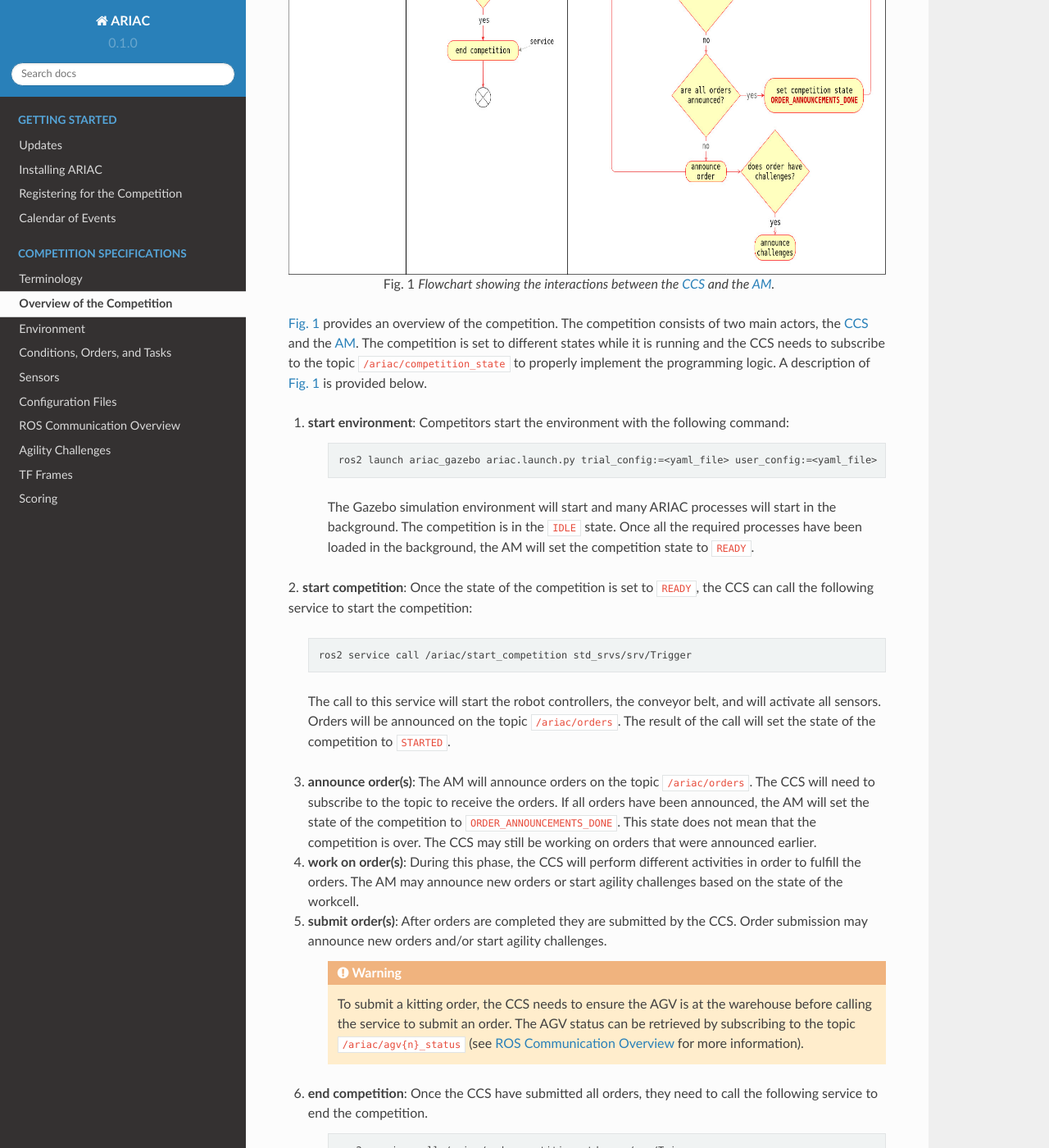
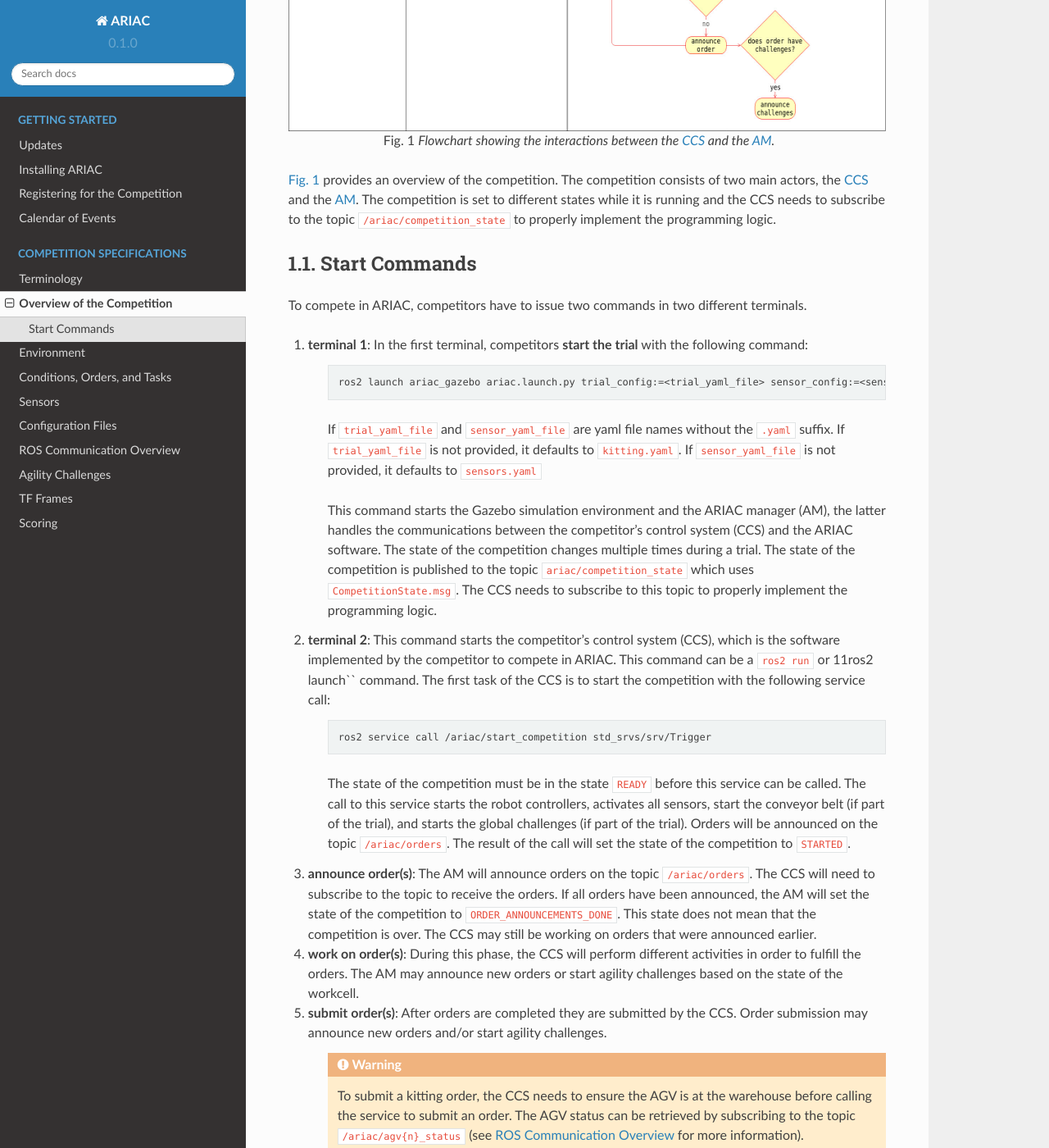
Before and after one commit to usnistgov/ARIAC, a Sphinx documentation site: the page built from docs/competition/overview.rst, in a window 1280 px wide and 1400 px high, scrolled down 875 px. Shown: the whole window at 82% size. Built offline with Sphinx 7.4.7 and the Read the Docs theme 2.0.0, drawn with Linux system fonts in a browser that asks for light colours.

Commit message:
added documentation on the CCS

```diff
--- a/docs/competition/overview.rst
+++ b/docs/competition/overview.rst
@@ -2,7 +2,7 @@ Overview of the Competition
 ===========================
 
 .. figure:: ../images/ARIAC2023Flowchart.jpg
-   :scale: 60 %
+   :scale: 50 %
    :alt: flowchart
    :align: center
    :figclass: align-center
@@ -18,26 +18,31 @@ Overview of the Competition
 :numref:`flowchart` provides an overview of the competition.
 The competition consists of two main actors, the :term:`CCS<Competitor Control System (CCS)>` and the :term:`AM<ARIAC Manager (AM)>`.
 The competition is set to different states while it is running and the CCS needs to subscribe to the topic ``/ariac/competition_state`` to properly implement the programming logic.
-A description of :numref:`flowchart` is provided below.
 
-1. **start environment**: Competitors start the environment with the following command:
+Start Commands
+--------------
+
+To compete in ARIAC, competitors have to issue two commands in two different terminals.
+
+1. **terminal 1**: In the first terminal, competitors **start the trial** with the following command:
 
     .. code-block:: bash
 
-        ros2 launch ariac_gazebo ariac.launch.py trial_config:=<yaml_file> user_config:=<yaml_file>
+        ros2 launch ariac_gazebo ariac.launch.py trial_config:=<trial_yaml_file> sensor_config:=<sensor_yaml_file>
+
+    If ``trial_yaml_file`` and ``sensor_yaml_file`` are yaml file names without the ``.yaml`` suffix. If ``trial_yaml_file`` is not provided, it defaults to ``kitting.yaml``. If ``sensor_yaml_file`` is not provided, it defaults to ``sensors.yaml``
+
+    This command starts the Gazebo simulation environment and the ARIAC manager (AM), the latter handles the communications between the competitor's control system (CCS) and the ARIAC software. The state of the competition changes multiple times during a trial. The state of the competition is published to the topic ``ariac/competition_state`` which uses  ``CompetitionState.msg``. The CCS needs to subscribe to this topic to properly implement the programming logic.
 
 
-    The Gazebo simulation environment will start and many ARIAC processes will start in the background. The competition is in the ``IDLE`` state.
-    Once all the required processes have been loaded in the background, the AM will set the competition state to ``READY``.
 
-2. **start competition**: Once the state of the competition is set to ``READY``,
-the CCS can call the following service to start the competition:
+2. **terminal 2**: This command starts the competitor's control system (CCS), which is the software implemented by the competitor to compete in ARIAC. This command can be a ``ros2 run`` or 11ros2 launch`` command. The first task of the CCS is to start the competition with the following service call:
 
     .. code-block:: bash
 
         ros2 service call /ariac/start_competition std_srvs/srv/Trigger
 
-    The call to this service will start the robot controllers, the conveyor belt, and will activate all sensors. Orders will be announced on the topic ``/ariac/orders``. The result of the call will set the state of the competition to ``STARTED``.
+    The state of the competition must be in the state ``READY`` before this service can be called. The call to this service starts the robot controllers, activates all sensors, start the conveyor belt (if part of the trial), and starts the global challenges (if part of the trial). Orders will be announced on the topic ``/ariac/orders``. The result of the call will set the state of the competition to ``STARTED``.
 
 3. **announce order(s)**: The AM will announce orders on the topic ``/ariac/orders``. The CCS will  need to subscribe to the topic to receive the orders. If all orders have been announced, the AM will set the state of the competition to ``ORDER_ANNOUNCEMENTS_DONE``. This state does not mean that the competition is over. The CCS may still be working on orders that were announced earlier.
 
```
